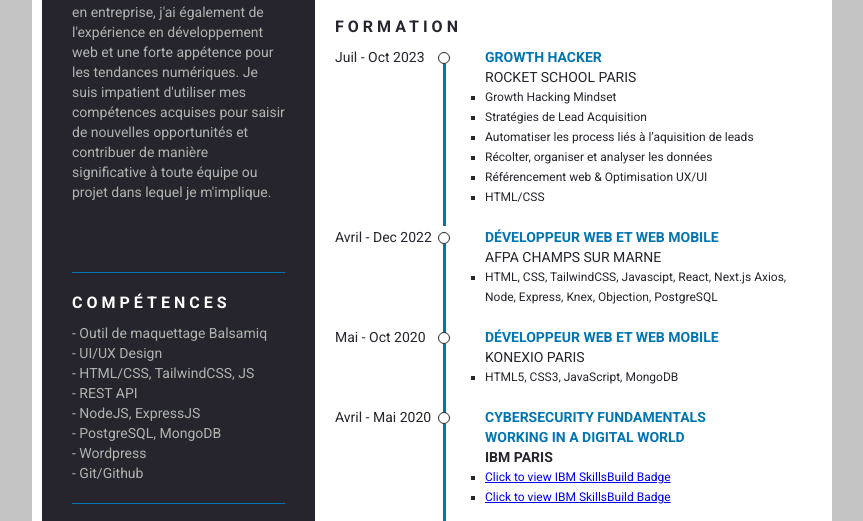
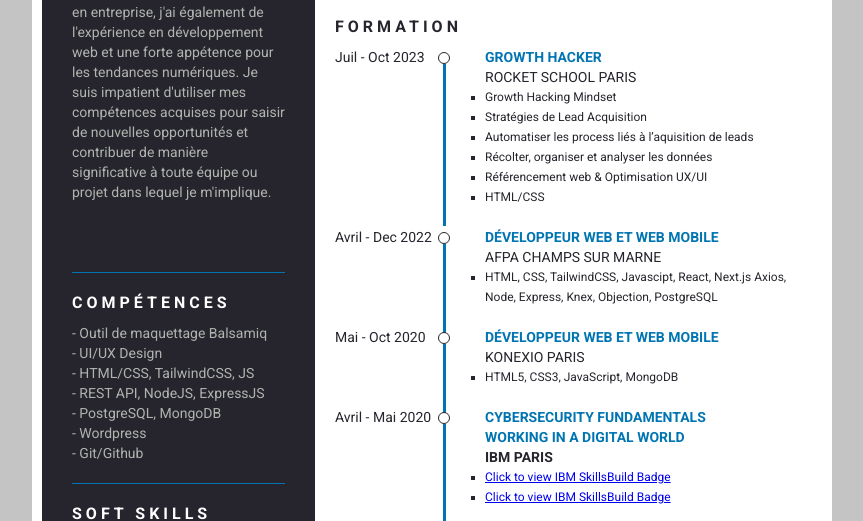
Before and after one commit to SAMMBENDE/community-manager, a plain HTML site: page index.html in a window 1280 px wide. Shown: the part 208-729 px from the top of the page, without its empty margins (208-1071 px from the left). Drawn offline with Linux system fonts and the light colour scheme.

Commit message:
comp change

```diff
--- a/index.html
+++ b/index.html
@@ -72,8 +72,8 @@
                   <div>- Outil de maquettage Balsamiq </div>
                   <div>- UI/UX Design</div>
                   <div>- HTML/CSS, TailwindCSS, JS</div>
-                  <div>- REST API</div>
-                  <div>- NodeJS, ExpressJS</div>
+                  <!-- <div>- REST API</div> -->
+                  <div>- REST API, NodeJS, ExpressJS</div>
                   <div>- PostgreSQL, MongoDB</div>
                   <div>- Wordpress</div>
                   <div>- Git/Github </div>
```
